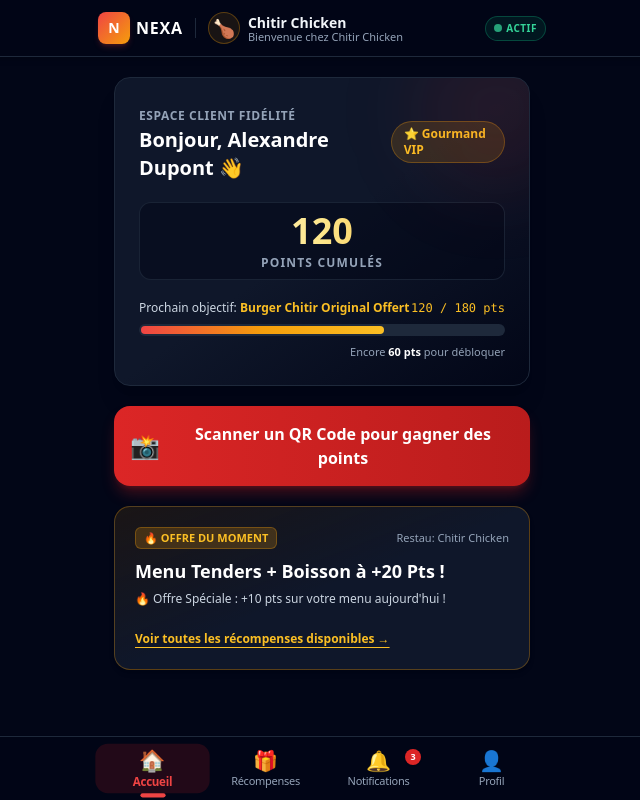
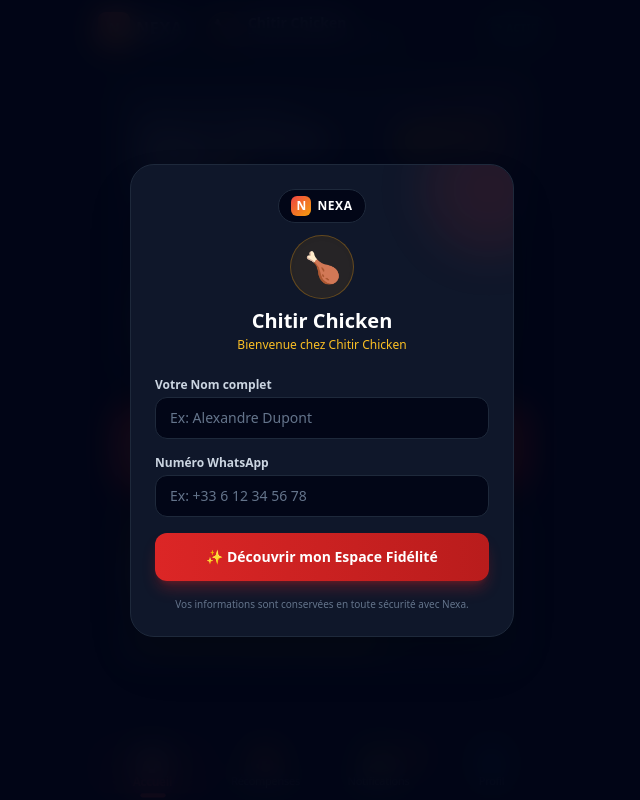
Before and after one commit to rkateam26-lgtm/nexa-v2, a Next.js app: page / in a window 1280 px wide. Shown: the whole page, without its empty margins (318-958 px from the left). Built offline with nearby package versions, Linux system fonts and the light colour scheme.

Commit message:
feat: implement ÉTAPE 5 real client profile creation and Supabase database persistence

```diff
--- a/src/app/page.tsx
+++ b/src/app/page.tsx
@@ -1,6 +1,6 @@
 'use client';
 
-import React, { useState } from 'react';
+import React, { useState, useEffect } from 'react';
 import { Header } from '@/components/layouts/Header';
 import { BottomNav, TabType } from '@/components/layouts/BottomNav';
 import { TabHome } from '@/components/client/TabHome';
@@ -8,6 +8,9 @@
 import { TabNotifications } from '@/components/client/TabNotifications';
 import { TabProfile } from '@/components/client/TabProfile';
 import { ScanModal } from '@/components/client/ScanModal';
+import { OnboardingModal } from '@/components/client/OnboardingModal';
+import { saveClientToSupabase, fetchClientProfile } from '@/lib/supabase/clientServices';
+import { ClientProfile } from '@/types/client';
 import {
   MOCK_RESTAURANT,
   MOCK_CLIENT,
@@ -19,8 +22,49 @@
 export default function Home() {
   const [activeTab, setActiveTab] = useState<TabType>('home');
   const [isScanOpen, setIsScanOpen] = useState(false);
-  const [clientProfile, setClientProfile] = useState(MOCK_CLIENT);
+  const [isOnboardingOpen, setIsOnboardingOpen] = useState(false);
+  const [clientProfile, setClientProfile] = useState<ClientProfile>(MOCK_CLIENT);
   const [activities, setActivities] = useState(MOCK_ACTIVITIES);
+  const [isInitialized, setIsInitialized] = useState(false);
+
+  // Charger le profil client sauvegardé s'il existe
+  useEffect(() => {
+    async function loadSavedProfile() {
+      try {
+        const savedRaw = localStorage.getItem('nexa_client_profile');
+        if (savedRaw) {
+          const parsed = JSON.parse(savedRaw) as ClientProfile;
+          setClientProfile(parsed);
+
+          // Tenter de rafraîchir depuis Supabase si un ID Supabase existe
+          if (parsed.id && !parsed.id.startsWith('local_')) {
+            const remoteProfile = await fetchClientProfile(parsed.id);
+            if (remoteProfile) {
+              setClientProfile(remoteProfile);
+              localStorage.setItem('nexa_client_profile', JSON.stringify(remoteProfile));
+            }
+          }
+        } else {
+          // Aucun profil enregistré -> Ouvrir la modale de création
+          setIsOnboardingOpen(true);
+        }
+      } catch (err) {
+        console.warn('Erreur chargement profil client local:', err);
+      } finally {
+        setIsInitialized(true);
+      }
+    }
+
+    loadSavedProfile();
+  }, []);
+
+  // Enregistrement du profil dans Supabase & état local
+  const handleCreateProfile = async (name: string, whatsappNumber: string) => {
+    const profile = await saveClientToSupabase(name, whatsappNumber, MOCK_RESTAURANT.id);
+    setClientProfile(profile);
+    localStorage.setItem('nexa_client_profile', JSON.stringify(profile));
+    setIsOnboardingOpen(false);
+  };
 
   // Next reward target
   const nextReward = MOCK_REWARDS.find((r) => r.pointsCost > clientProfile.points) || MOCK_REWARDS[MOCK_REWARDS.length - 1];
@@ -29,11 +73,10 @@
   const handleSimulateScan = () => {
     const addedPoints = 10;
     const newPoints = clientProfile.points + addedPoints;
+    const updatedProfile = { ...clientProfile, points: newPoints };
 
-    setClientProfile((prev) => ({
-      ...prev,
-      points: newPoints,
-    }));
+    setClientProfile(updatedProfile);
+    localStorage.setItem('nexa_client_profile', JSON.stringify(updatedProfile));
 
     setActivities((prev) => [
       {
@@ -52,6 +95,19 @@
       ...prev,
     ]);
   };
+
+  if (!isInitialized) {
+    return (
+      <div className="min-h-screen bg-slate-950 text-slate-100 flex items-center justify-center">
+        <div className="flex flex-col items-center gap-3">
+          <div className="w-10 h-10 rounded-xl bg-red-600 animate-pulse flex items-center justify-center text-white font-extrabold text-lg">
+            N
+          </div>
+          <p className="text-xs text-slate-400 font-medium">Chargement de Nexa V1...</p>
+        </div>
+      </div>
+    );
+  }
 
   return (
     <div className="min-h-screen bg-slate-950 text-slate-100 antialiased font-sans flex flex-col">
@@ -102,6 +158,13 @@
         onClose={() => setIsScanOpen(false)}
         onSimulateScan={handleSimulateScan}
       />
+
+      {/* Onboarding Profile Creation Modal */}
+      <OnboardingModal
+        isOpen={isOnboardingOpen}
+        restaurant={MOCK_RESTAURANT}
+        onSubmit={handleCreateProfile}
+      />
     </div>
   );
 }
--- /dev/null
+++ b/src/components/client/OnboardingModal.tsx
@@ -0,0 +1,100 @@
+import React, { useState } from 'react';
+import { RestaurantInfo } from '@/types/client';
+
+interface OnboardingModalProps {
+  isOpen: boolean;
+  restaurant: RestaurantInfo;
+  onSubmit: (name: string, whatsappNumber: string) => void;
+}
+
+export const OnboardingModal: React.FC<OnboardingModalProps> = ({
+  isOpen,
+  restaurant,
+  onSubmit,
+}) => {
+  const [name, setName] = useState('');
+  const [whatsapp, setWhatsapp] = useState('');
+  const [loading, setLoading] = useState(false);
+
+  if (!isOpen) return null;
+
+  const handleSubmit = async (e: React.FormEvent) => {
+    e.preventDefault();
+    if (!name.trim() || !whatsapp.trim()) return;
+
+    setLoading(true);
+    await onSubmit(name.trim(), whatsapp.trim());
+    setLoading(false);
+  };
+
+  return (
+    <div className="fixed inset-0 z-50 flex items-center justify-center bg-slate-950/90 backdrop-blur-lg p-4 animate-fadeIn">
+      <div className="w-full max-w-sm rounded-3xl bg-slate-900 border border-slate-800 p-6 shadow-2xl relative overflow-hidden">
+        <div className="absolute -top-10 -right-10 w-32 h-32 bg-red-600/10 rounded-full blur-xl pointer-events-none" />
+
+        {/* Restaurant Entry Screen Header */}
+        <div className="text-center mb-6">
+          {/* Logo Nexa */}
+          <div className="inline-flex items-center gap-1.5 mb-3 bg-slate-950 px-3 py-1.5 rounded-full border border-slate-800">
+            <div className="w-5 h-5 rounded-md bg-gradient-to-br from-red-500 to-amber-500 flex items-center justify-center text-white text-xs font-extrabold">
+              N
+            </div>
+            <span className="font-extrabold text-xs tracking-wider text-white">NEXA</span>
+          </div>
+
+          {/* Restaurant Logo & Welcome */}
+          <div className="w-16 h-16 rounded-full bg-amber-500/10 border border-amber-500/30 flex items-center justify-center text-3xl mx-auto mb-2 shadow-inner">
+            {restaurant.logoUrl || '🍗'}
+          </div>
+          <h2 className="text-xl font-extrabold text-white">{restaurant.name}</h2>
+          <p className="text-xs text-amber-400 font-medium mt-0.5">
+            {restaurant.welcomeMessage}
+          </p>
+        </div>
+
+        {/* Profile Creation Form */}
+        <form onSubmit={handleSubmit} className="space-y-4">
+          <div className="text-left">
+            <label className="block text-xs font-bold text-slate-300 mb-1">
+              Votre Nom complet
+            </label>
+            <input
+              type="text"
+              required
+              value={name}
+              onChange={(e) => setName(e.target.value)}
+              placeholder="Ex: Alexandre Dupont"
+              className="w-full rounded-xl bg-slate-950 border border-slate-800 px-3.5 py-2.5 text-sm text-white placeholder-slate-500 focus:border-red-500 focus:outline-none transition-colors"
+            />
+          </div>
+
+          <div className="text-left">
+            <label className="block text-xs font-bold text-slate-300 mb-1">
+              Numéro WhatsApp
+            </label>
+            <input
+              type="tel"
+              required
+              value={whatsapp}
+              onChange={(e) => setWhatsapp(e.target.value)}
+              placeholder="Ex: +33 6 12 34 56 78"
+              className="w-full rounded-xl bg-slate-950 border border-slate-800 px-3.5 py-2.5 text-sm text-white placeholder-slate-500 focus:border-red-500 focus:outline-none transition-colors"
+            />
+          </div>
+
+          <button
+            type="submit"
+            disabled={loading}
+            className="w-full py-3.5 px-4 rounded-xl bg-gradient-to-r from-red-600 to-red-700 font-bold text-white shadow-lg shadow-red-600/30 text-sm hover:from-red-500 hover:to-red-600 active:scale-[0.98] transition-all disabled:opacity-50 mt-2"
+          >
+            {loading ? 'Enregistrement dans Supabase...' : '✨ Découvrir mon Espace Fidélité'}
+          </button>
+        </form>
+
+        <p className="text-[10px] text-slate-500 text-center mt-4">
+          Vos informations sont conservées en toute sécurité avec Nexa.
+        </p>
+      </div>
+    </div>
+  );
+};
--- /dev/null
+++ b/src/lib/supabase/clientServices.ts
@@ -0,0 +1,101 @@
+import { createClient } from './client';
+import { ClientProfile } from '@/types/client';
+
+const DEFAULT_RESTAURANT_ID = '00000000-0000-0000-0000-000000000001';
+
+/**
+ * Enregistre ou récupère un profil client dans Supabase
+ */
+export async function saveClientToSupabase(
+  name: string,
+  whatsappNumber: string,
+  restaurantId: string = DEFAULT_RESTAURANT_ID
+): Promise<ClientProfile> {
+  const supabase = createClient();
+
+  try {
+    // 1. Chercher si le client existe déjà avec ce numéro WhatsApp pour ce restaurant
+    const { data: existingClient, error: searchError } = await supabase
+      .from('clients')
+      .select('*')
+      .eq('restaurant_id', restaurantId)
+      .eq('whatsapp_number', whatsappNumber)
+      .maybeSingle();
+
+    if (existingClient && !searchError) {
+      return {
+        id: existingClient.id,
+        name: existingClient.name,
+        whatsappNumber: existingClient.whatsapp_number,
+        points: existingClient.points || 0,
+        statusBadge: existingClient.status_badge || 'Membre VIP',
+      };
+    }
+
+    // 2. Sinon, créer un nouveau client dans Supabase
+    const { data: newClient, error: insertError } = await supabase
+      .from('clients')
+      .insert([
+        {
+          restaurant_id: restaurantId,
+          name: name,
+          whatsapp_number: whatsappNumber,
+          points: 10, // Offre d'accueil
+          status_badge: 'Nouveau Membre',
+        },
+      ])
+      .select()
+      .single();
+
+    if (newClient && !insertError) {
+      return {
+        id: newClient.id,
+        name: newClient.name,
+        whatsappNumber: newClient.whatsapp_number,
+        points: newClient.points || 10,
+        statusBadge: newClient.status_badge || 'Nouveau Membre',
+      };
+    }
+  } catch (err) {
+    console.warn('Erreur ou Supabase non disponible, utilisation du mode local:', err);
+  }
+
+  // Fallback local sécurisé
+  return {
+    id: `local_cli_${Date.now()}`,
+    name: name,
+    whatsappNumber: whatsappNumber,
+    points: 10,
+    statusBadge: 'Nouveau Membre',
+  };
+}
+
+/**
+ * Récupère le profil client depuis Supabase par son ID
+ */
+export async function fetchClientProfile(clientId: string): Promise<ClientProfile | null> {
+  if (clientId.startsWith('local_')) return null;
+
+  try {
+    const supabase = createClient();
+    const { data, error } = await supabase
+      .from('clients')
+      .select('*')
+      .eq('id', clientId)
+      .single();
+
+    if (data && !error) {
+      return {
+        id: data.id,
+        name: data.name,
+        whatsappNumber: data.whatsapp_number,
+        points: data.points || 0,
+        statusBadge: data.status_badge || 'Membre VIP',
+      };
+    }
+  } catch (err) {
+    console.warn('Erreur récupération Supabase client:', err);
+  }
+
+  return null;
+}
```
